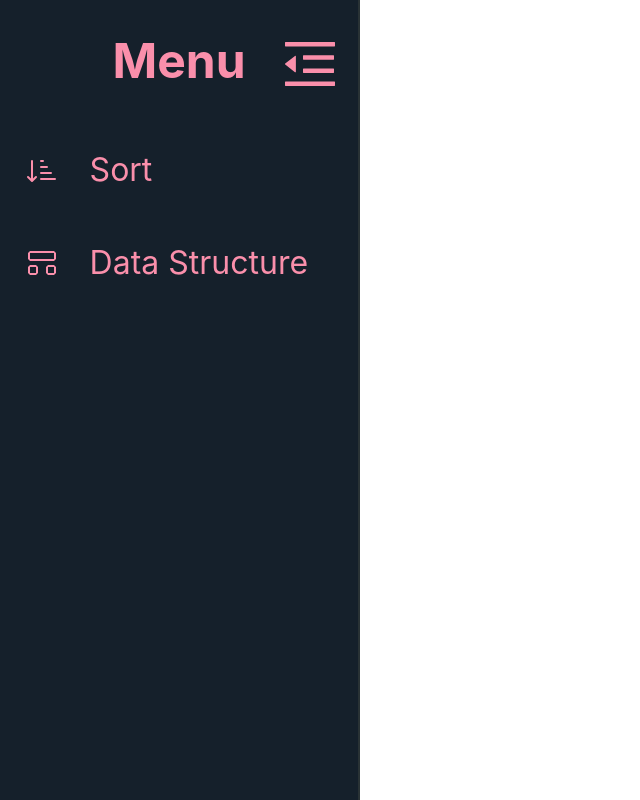
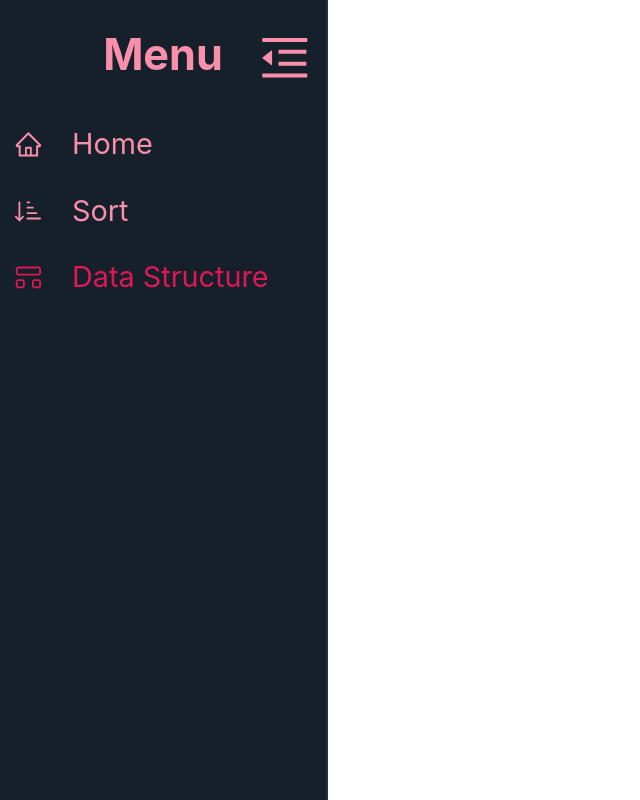
Before and after one commit to wackyjoker/Algolizer, a Next.js app: page /data-structure in a window 1280 px wide. Shown: the whole page, without its empty margins (0-640 px from the left). Built offline with nearby package versions, Linux system fonts and the light colour scheme.

Commit message:
polishing main layout and Header component

```diff
--- a/components/Header/Header.module.scss
+++ b/components/Header/Header.module.scss
@@ -51,7 +51,7 @@
         transition: ease-out 0.5s transform, linear 300ms color;
       }
       &:hover {
-        background-color: tomato;
+        background-color: $header-link-bg-hovered;
         color: $header-text-color-interacted;
       }
     }
@@ -69,22 +69,23 @@
       }
       &__link {
         color: $header-text-color
-        &--selected {
-          color: $header-text-color-interacted
-        }
+
+      }
+      &__link--selected {
+        color: $header-text-color-interacted
       }
     }
   }
   .list-item__link > div {
     white-space: nowrap;
-    padding: 0.8em;
+    padding: 0.5em;
     border-radius: 2rem;
     transition-property: background, color;
     transition: ease-out 300ms;
-  }
-  .list-item__link > div:hover {
-    background-color: var(--header-item-color--hovered);
-    color: var(--header-text-color--hovered);
+    &:hover{
+        background-color: $header-link-bg-hovered;
+        color: $header-text-color-interacted;
+    }
   }
 
   .nav ul li span {
--- a/components/Header/iconData.tsx
+++ b/components/Header/iconData.tsx
@@ -1,5 +1,6 @@
 import { ReactElement } from 'react'
 import { IconType } from 'react-icons'
+import { AiOutlineHome } from 'react-icons/ai'
 import { BsSortDownAlt } from 'react-icons/bs'
 import { VscSymbolStructure } from 'react-icons/vsc'
 
@@ -11,6 +12,12 @@ name:string
 }
 
 const icons:Array<IconProps> = [
+  {
+    title: 'Home',
+    path: '/',
+    icon: <AiOutlineHome />,
+    name: 'nav-text',
+  },
   {
     title: 'Sort',
     path: '/sort',
--- a/layouts/Article/article.module.scss
+++ b/layouts/Article/article.module.scss
@@ -1,6 +1,9 @@
-.main {
-    color: papayawhip;
+@import "@/styles/_variables.scss";
+
+.article {
+    color: $header-text-color;
     display: flex;
+    flex-direction: column;
     justify-content: center;
     overflow: hidden;
     z-index: 0;
--- a/layouts/Article/article.tsx
+++ b/layouts/Article/article.tsx
@@ -2,7 +2,7 @@ import type { FC } from 'react'
 import styles from './article.module.scss'
 
 const Article: FC = ({ children }) => (
-  <div className={styles.main}>
+  <div className={styles.article}>
     {children}
   </div>
 )
--- a/styles/_variables.scss
+++ b/styles/_variables.scss
@@ -2,3 +2,4 @@ $header-bg-color: rgb(21, 32, 43);
 $bg-color:rgb(23, 36, 48);
 $header-text-color:#fa8fab;
 $header-text-color-interacted:#de1856;
+$header-link-bg-hovered:#fcbbcc;
--- a/styles/globals.scss
+++ b/styles/globals.scss
@@ -7,14 +7,14 @@ body {
     Ubuntu, Cantarell, Fira Sans, Droid Sans, Helvetica Neue, sans-serif;
     list-style: none;
     text-decoration: none;
-
+    text-align: start;
+    font-size: 1vw;
 }
 
 a {
   color: inherit;
   text-decoration: none;
 }
-
 * {
   box-sizing: border-box;
   margin:0;
```
Also changed, not shown: layouts/Card/index.ts (line endings or trailing spaces).
